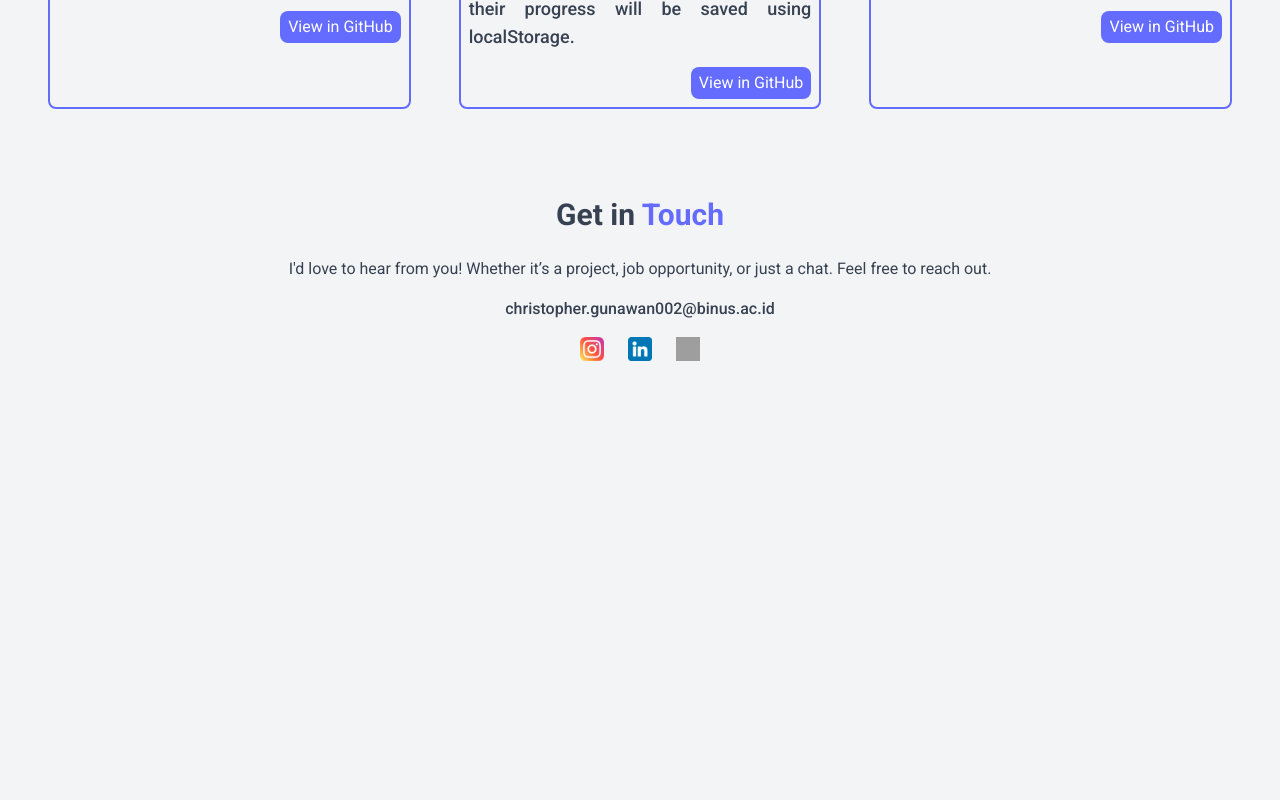
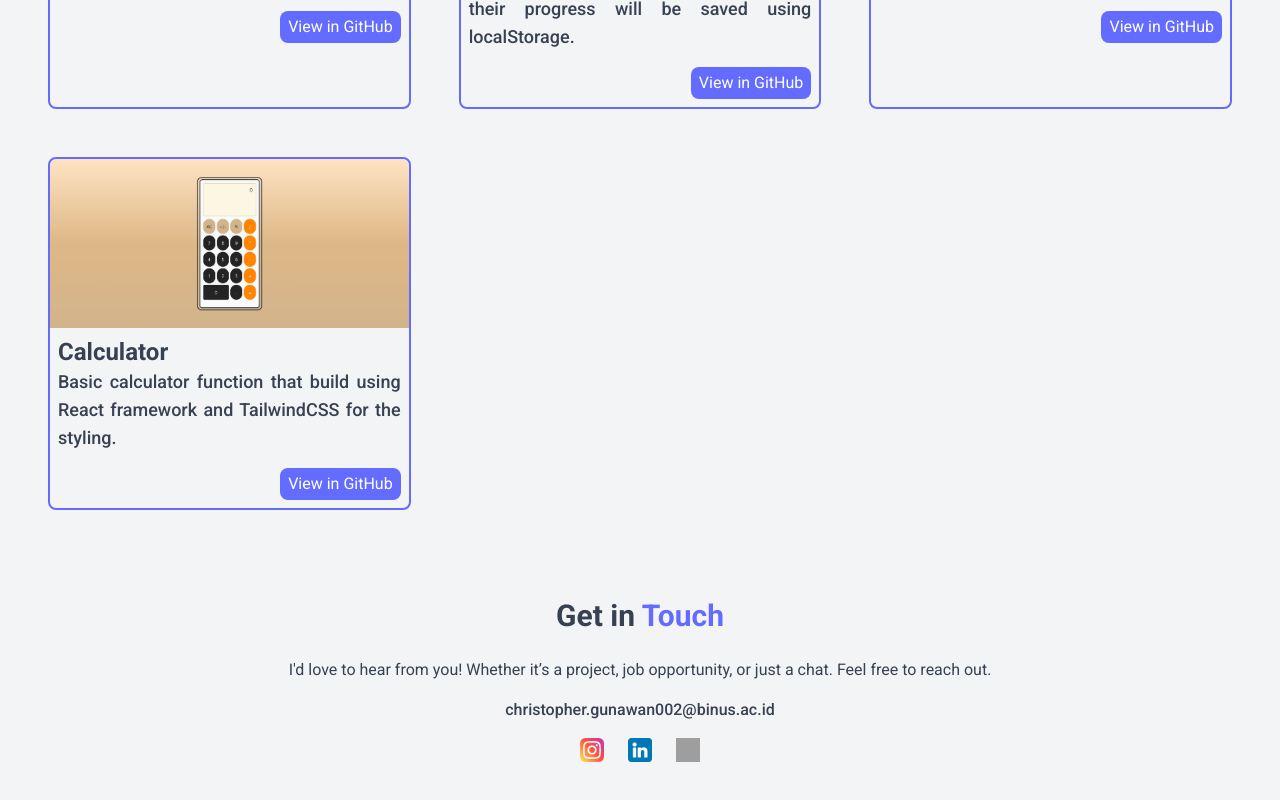
Before and after one commit to chgnw/portfolio, a React (Vite) app: page / in a window 1280 px wide. Shown: the part 1853-2653 px from the top of the page. Before the commit the page ends 2278 px from the top, so only its background shows below. Built offline with nearby package versions, Linux system fonts and the light colour scheme; grey boxes are pictures that could not be loaded.

Commit message:
Adding 1 New Project

```diff
--- a/src/Components/Projects.jsx
+++ b/src/Components/Projects.jsx
@@ -2,6 +2,7 @@
 import proj1 from '../img/expenseTracker-EndProduct.png'
 import proj2 from '../img/ToDoList-EndProduct.png'
 import proj3 from '../img/KeyboardDrum-EndProduct.png'
+import proj4 from '../img/Calculator.png'
 
 const Project = () => {
     return (
@@ -68,6 +69,25 @@ const Project = () => {
                             </div>
                         </div>
                     </div>
+
+                    <div id='proj-4' className='flex flex-col rounded-lg border-2 border-acc-l hover:border-acc-d'>
+                        <div className="">
+                            <img src={proj4} alt="" className="rounded-t-lg"/>
+                        </div>
+
+                        <div className="p-2">
+                            <h5 className="font-semibold text-md md:text-lg lg:text-2xl">Calculator</h5>
+                            <p className="font-medium text-justify text-sm md:text-md lg:text-lg">
+                                Basic calculator function that build using React framework and TailwindCSS for the styling.
+                            </p>
+
+                            <div className="mt-4 flex justify-end">
+                                <button className="bg-acc-l px-2 py-1 rounded-lg text-white hover:bg-acc-d dark:bg-acc-d dark:hover:bg-acc-l">
+                                    <a href="https://github.com/chgnw/Calculator.git">View in GitHub</a>
+                                </button>
+                            </div>
+                        </div>
+                    </div>
                 </div>
             </div>
         </section>
```
Also changed, not shown: src/img/Calculator.png (added).
